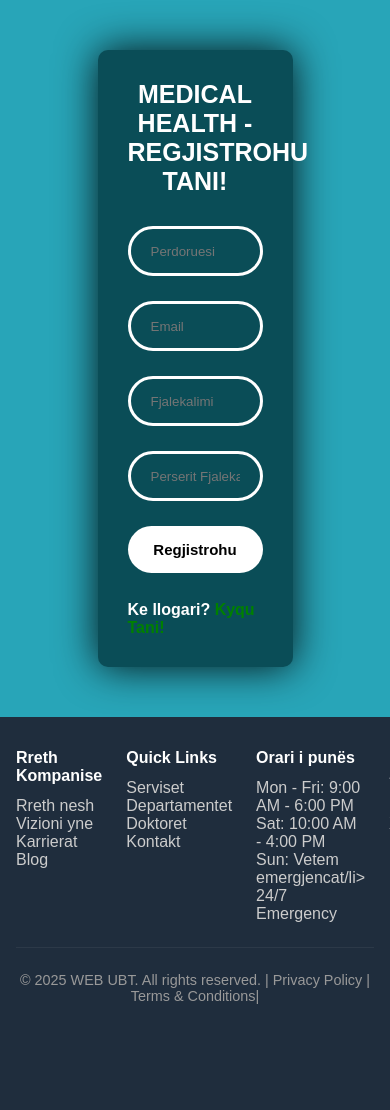
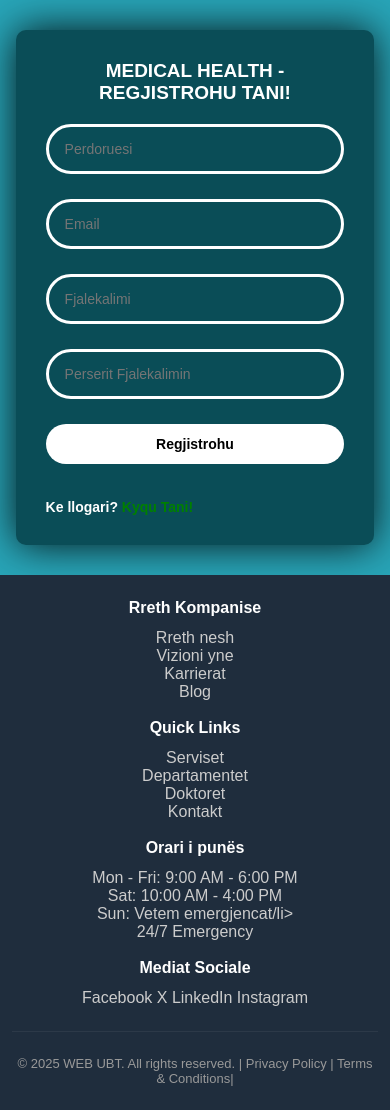
Before and after one commit to blertjakupi/HospitalManagementSystemWeb, a PHP site: page /register.html in a window 390 px wide; the page is wider, and only the part inside the window is pictured. Before the commit the page ends 1004 px from the top of that part, so only its background shows below. Run offline with PHP 8.4, Linux system fonts and the light colour scheme.

Commit message:
v1.1.1hotfix
added responsiveness to the login form and tried to once again fix the problem in those two login and register files

```diff
--- a/loginregister.css
+++ b/loginregister.css
@@ -5,12 +5,20 @@
     box-sizing: border-box;
     font-family: Arial;
 }
+html, body {
+    min-height: 100%;
+}
+
 
 body
 {
+    min-height: 100vh;
+    display: flex;
+    flex-direction: column;
     background-color: #28a5b8;
     background-repeat: no-repeat;
     background-size: 1920px;
+
 }
 #registerID {
     padding: 30px 30px;
@@ -25,6 +33,7 @@ body
     max-width: 500px;
     width: 50%;
     flex-grow: 0;
+    flex-shrink: 0;
     background:#0a4d57;
     border-radius: 10px;
     padding: 90px 30px;
@@ -117,6 +126,7 @@ footer{
     background:#1f2d3d;
     color:#ccc;
     padding:32px 16px;
+    margin-top: auto;
 }
 .footer-row{
     max-width:1200px;
@@ -143,3 +153,84 @@ footer{
     font-size:14.4px;
     color:#999;
 }
+
+
+
+@media (max-width: 1024px) {
+
+    .container {
+        max-width: 600px;
+        width: 80%;
+        padding: 60px 30px;
+        margin: 40px auto;
+    }
+
+    .footer-row {
+        grid-template-columns: repeat(2, 1fr);
+        gap: 32px;
+    }
+}
+
+
+
+@media (max-width: 768px) {
+
+    .container {
+        max-width: 500px;
+        width: 85%;
+        padding: 50px 25px;
+    }
+
+    .container .login-text {
+        font-size: 22px;
+    }
+
+    .footer-row {
+        grid-template-columns: repeat(2, 1fr);
+    }
+
+    footer {
+        padding: 24px 12px;
+    }
+}
+
+
+@media (max-width: 480px) {
+
+    .container {
+        width: 92%;
+        max-width: none;
+        padding: 40px 20px;
+        margin: 30px auto;
+    }
+
+    .container .login-text {
+        font-size: 19px;
+        margin-bottom: 20px;
+    }
+
+    .container .input-group {
+        margin-bottom: 18px;
+    }
+
+    .container .login-email .input-group input,
+    .container .login-email .input-group .btn {
+        padding: 12px 16px;
+        font-size: 14px;
+    }
+
+    .login-register-text {
+        font-size: 14px;
+        margin-top: 10px;
+    }
+
+    .footer-row {
+        grid-template-columns: 1fr;
+        text-align: center;
+        gap: 18px;
+    }
+
+    .footer-bottom {
+        font-size: 13px;
+    }
+}
```
